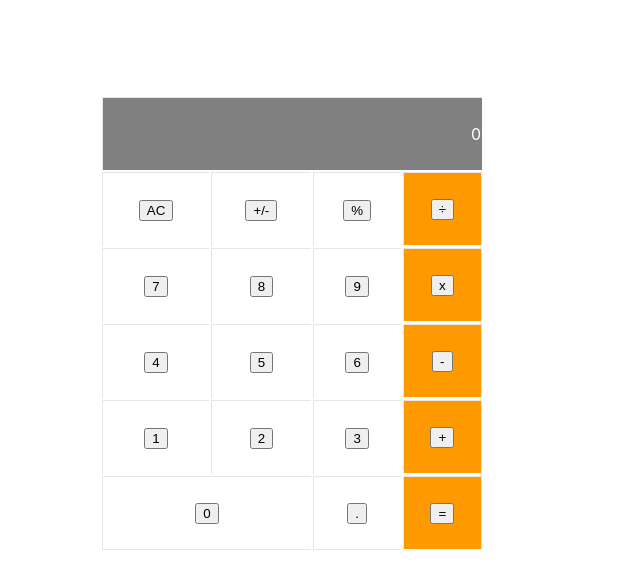
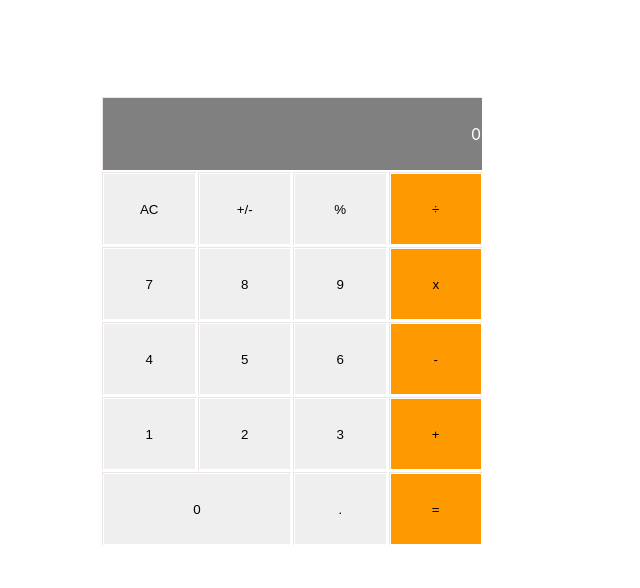
Before and after one commit to fithamlak/math-magicians, a React (Create React App) app: page / in a window 1280 px wide. Shown: the top 588 px of the page, without its empty margins (0-640 px from the left). Built offline with nearby package versions, Linux system fonts and the light colour scheme.

Commit message:
Add className prop in button and give different style for buttons based on Thier className

```diff
--- a/src/components/button.jsx
+++ b/src/components/button.jsx
@@ -4,15 +4,17 @@ function Button(props) {
   Button.defaultProps = {
     name: '',
     onClick: () => {},
+    className: '',
   };
   Button.propTypes = {
     name: PropTypes.string,
     onClick: PropTypes.func,
+    className: PropTypes.string,
   };
-  const { name, onClick } = props;
+  const { name, onClick, className } = props;
 
   return (
-    <button type="button" name={name} onClick={onClick}>
+    <button type="button" name={name} className={className} onClick={onClick}>
       {name}
     </button>
   );
--- a/src/components/calculator.jsx
+++ b/src/components/calculator.jsx
@@ -26,33 +26,33 @@ function Calculator() {
             <td colSpan={4} className="result">{result}</td>
           </tr>
           <tr>
-            <td><Button onClick={(e) => handleClick(e)} name="AC" /></td>
-            <td><Button onClick={(e) => handleClick(e)} name="+/-" /></td>
-            <td><Button onClick={(e) => handleClick(e)} name="%" /></td>
-            <td className="oprator"><Button onClick={(e) => handleClick(e)} name="÷" /></td>
+            <td><Button onClick={(e) => handleClick(e)} name="AC" className="normal" /></td>
+            <td><Button onClick={(e) => handleClick(e)} name="+/-" className="normal" /></td>
+            <td><Button onClick={(e) => handleClick(e)} name="%" className="normal" /></td>
+            <td><Button onClick={(e) => handleClick(e)} name="÷" className="oprator" /></td>
           </tr>
           <tr>
-            <td><Button onClick={(e) => handleClick(e)} name="7" /></td>
-            <td><Button onClick={(e) => handleClick(e)} name="8" /></td>
-            <td><Button onClick={(e) => handleClick(e)} name="9" /></td>
-            <td className="oprator"><Button onClick={(e) => handleClick(e)} name="x" /></td>
+            <td><Button onClick={(e) => handleClick(e)} name="7" className="normal" /></td>
+            <td><Button onClick={(e) => handleClick(e)} name="8" className="normal" /></td>
+            <td><Button onClick={(e) => handleClick(e)} name="9" className="normal" /></td>
+            <td><Button onClick={(e) => handleClick(e)} name="x" className="oprator" /></td>
           </tr>
           <tr>
-            <td><Button onClick={(e) => handleClick(e)} name="4" /></td>
-            <td><Button onClick={(e) => handleClick(e)} name="5" /></td>
-            <td><Button onClick={(e) => handleClick(e)} name="6" /></td>
-            <td className="oprator"><Button onClick={(e) => handleClick(e)} name="-" /></td>
+            <td><Button onClick={(e) => handleClick(e)} name="4" className="normal" /></td>
+            <td><Button onClick={(e) => handleClick(e)} name="5" className="normal" /></td>
+            <td><Button onClick={(e) => handleClick(e)} name="6" className="normal" /></td>
+            <td><Button onClick={(e) => handleClick(e)} name="-" className="oprator" /></td>
           </tr>
           <tr>
-            <td><Button onClick={(e) => handleClick(e)} name="1" /></td>
-            <td><Button onClick={(e) => handleClick(e)} name="2" /></td>
-            <td><Button onClick={(e) => handleClick(e)} name="3" /></td>
-            <td className="oprator"><Button onClick={(e) => handleClick(e)} name="+" /></td>
+            <td><Button onClick={(e) => handleClick(e)} name="1" className="normal" /></td>
+            <td><Button onClick={(e) => handleClick(e)} name="2" className="normal" /></td>
+            <td><Button onClick={(e) => handleClick(e)} name="3" className="normal" /></td>
+            <td><Button onClick={(e) => handleClick(e)} name="+" className="oprator" /></td>
           </tr>
           <tr>
-            <td colSpan={2} className="bottom"><Button onClick={(e) => handleClick(e)} name="0" /></td>
-            <td className="bottom"><Button onClick={(e) => handleClick(e)} name="." /></td>
-            <td className="oprator"><Button onClick={(e) => handleClick(e)} name="=" /></td>
+            <td colSpan={2}><Button onClick={(e) => handleClick(e)} name="0" className="bottom" /></td>
+            <td><Button onClick={(e) => handleClick(e)} name="." className="bottom" /></td>
+            <td><Button onClick={(e) => handleClick(e)} name="=" className="oprator" /></td>
           </tr>
         </tbody>
       </table>
--- a/src/css/calculator.css
+++ b/src/css/calculator.css
@@ -2,9 +2,11 @@ table {
   width: 30%;
   margin-left: 100px;
   margin-top: -5px;
+  table-layout: fixed;
 }
 
 td {
+  width: 25%;
   height: 70px;
   border: solid 1px rgb(236, 228, 228);
   border-bottom: none;
@@ -14,12 +16,15 @@ td {
 
 .oprator {
   background-color: rgb(255, 153, 0);
-  border-bottom: solid 1px white;
-  border-right: solid 1px rgb(236, 228, 228);
+  border: none;
+  width: 100%;
+  height: 100%;
 }
 
 .bottom {
-  border-bottom: solid 1px rgb(236, 228, 228);
+  border: none;
+  width: 100%;
+  height: 100%;
 }
 
 .result {
@@ -27,3 +32,10 @@ td {
   text-align: right;
   color: white;
 }
+
+.normal {
+  width: 100%;
+  height: 100%;
+  border: none;
+  text-align: center;
+}
```
